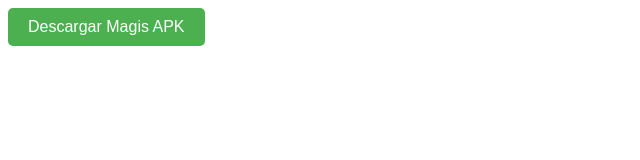
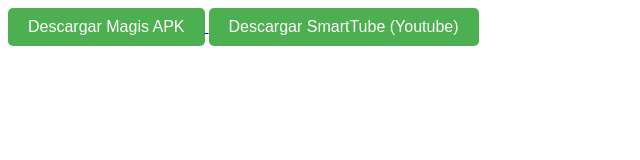
Before and after one commit to franquitoxd/apk-tv-box, a plain HTML site: page index.html in a window 1280 px wide. Shown: the whole page, without its empty margins (0-640 px from the left). Drawn offline with Linux system fonts and the light colour scheme.

Commit message:
Update index.html

```diff
--- a/index.html
+++ b/index.html
@@ -2,4 +2,8 @@
     <button style="padding: 10px 20px; font-size: 16px; background-color: #4CAF50; color: white; border: none; border-radius: 5px; cursor: pointer;">
         Descargar Magis APK
     </button>
+    <a href="https://www.mediafire.com/file/q8udw5nlnlnsq58/smarttube.apk/file">
+    <button style="padding: 10px 20px; font-size: 16px; background-color: #4CAF50; color: white; border: none; border-radius: 5px; cursor: pointer;">
+        Descargar SmartTube (Youtube)
+    </button>
 </a>
```
